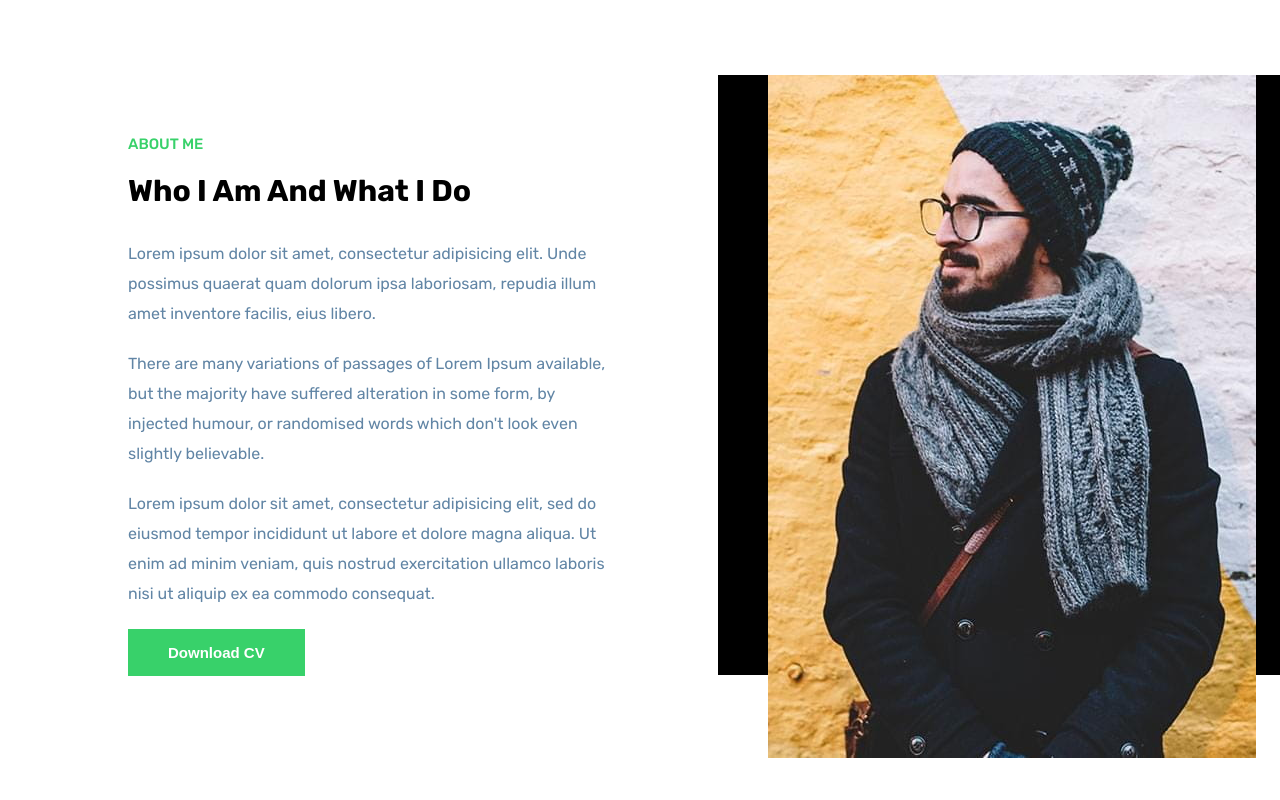
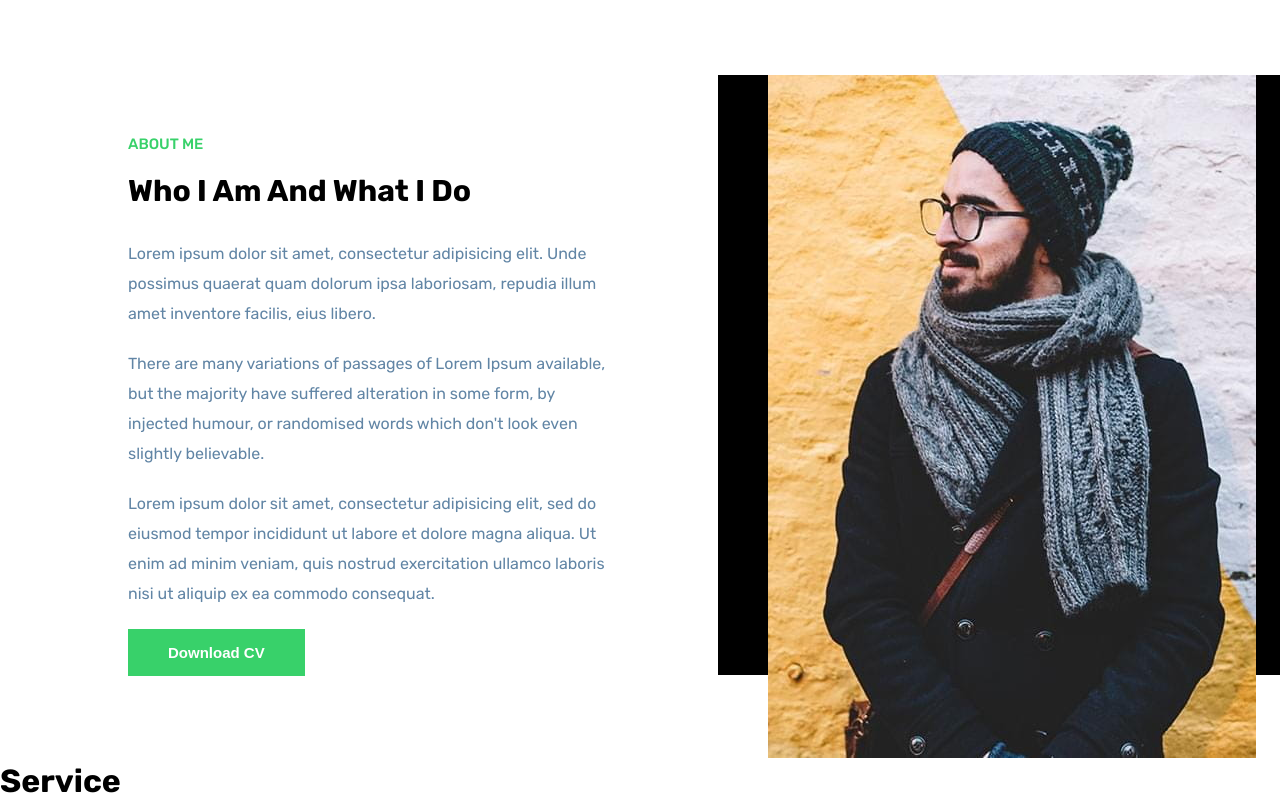
Before and after one commit to MalithaSupun/react-portfolio-2, a React (Create React App) app: page / in a window 1280 px wide. Shown: the part 1202-2002 px from the top of the page. Before the commit the page ends 1964 px from the top, so only its background shows below. Built offline with nearby package versions, Linux system fonts and the light colour scheme.

Commit message:
create Service folder and jsx

```diff
--- /dev/null
+++ b/src/components/home/servicess/Service.jsx
@@ -0,0 +1,11 @@
+import React from 'react'
+
+const Service = () => {
+  return (
+    <>
+        <h1>Service</h1>
+        </>
+  )
+}
+
+export default Service
--- a/src/components/pageContent/HomePages.jsx
+++ b/src/components/pageContent/HomePages.jsx
@@ -2,6 +2,7 @@ import React from 'react'
 import Home from '../home/homes/Home'
 import Branding from '../home/Branding'
 import About from '../home/about/About'
+import Service from '../home/servicess/Service'
 
 const HomePages = () => {
   return (
@@ -9,6 +10,7 @@ const HomePages = () => {
     <Home />
     <Branding />
     <About />
+    <Service/>
     </>
   )
 }
```
Also changed, not shown: src/components/home/servicess/ServicesData.js (renamed from Resource/ServicesData.js).
